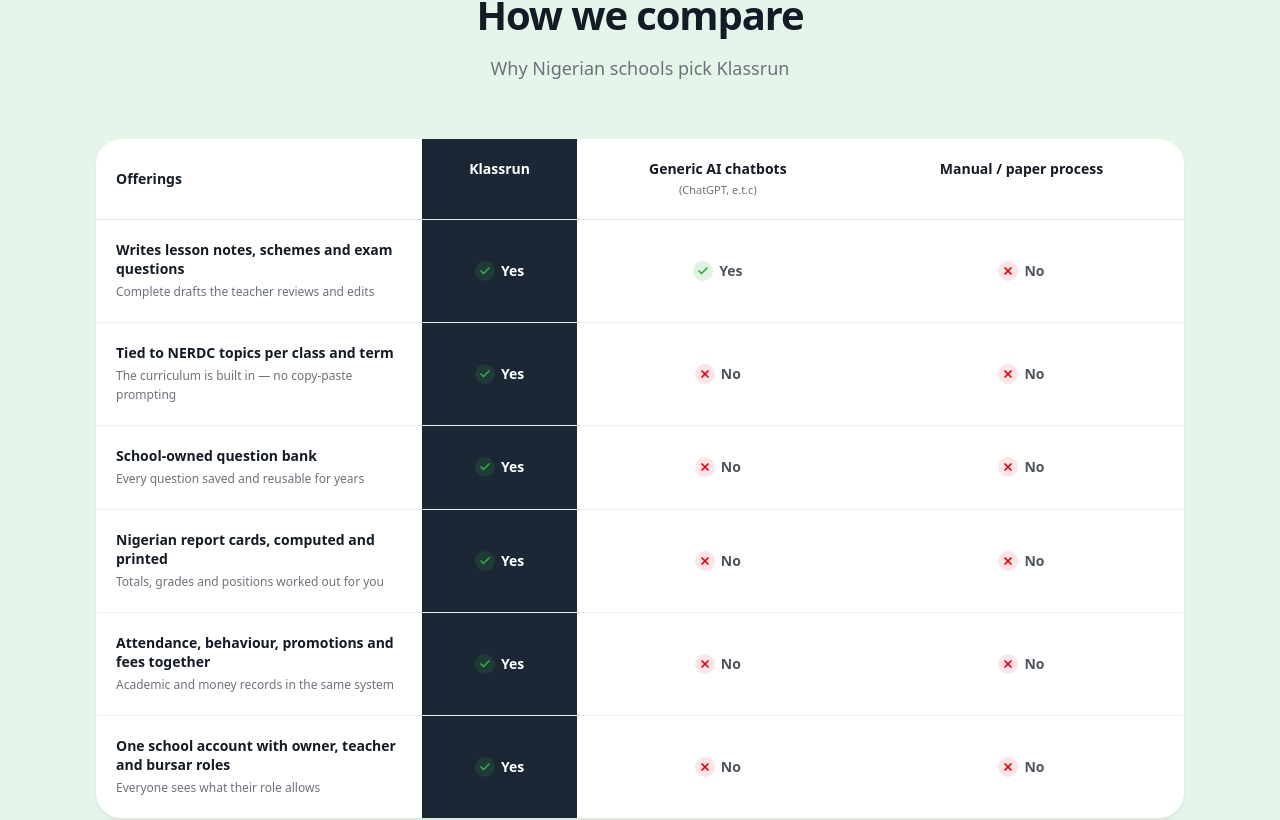
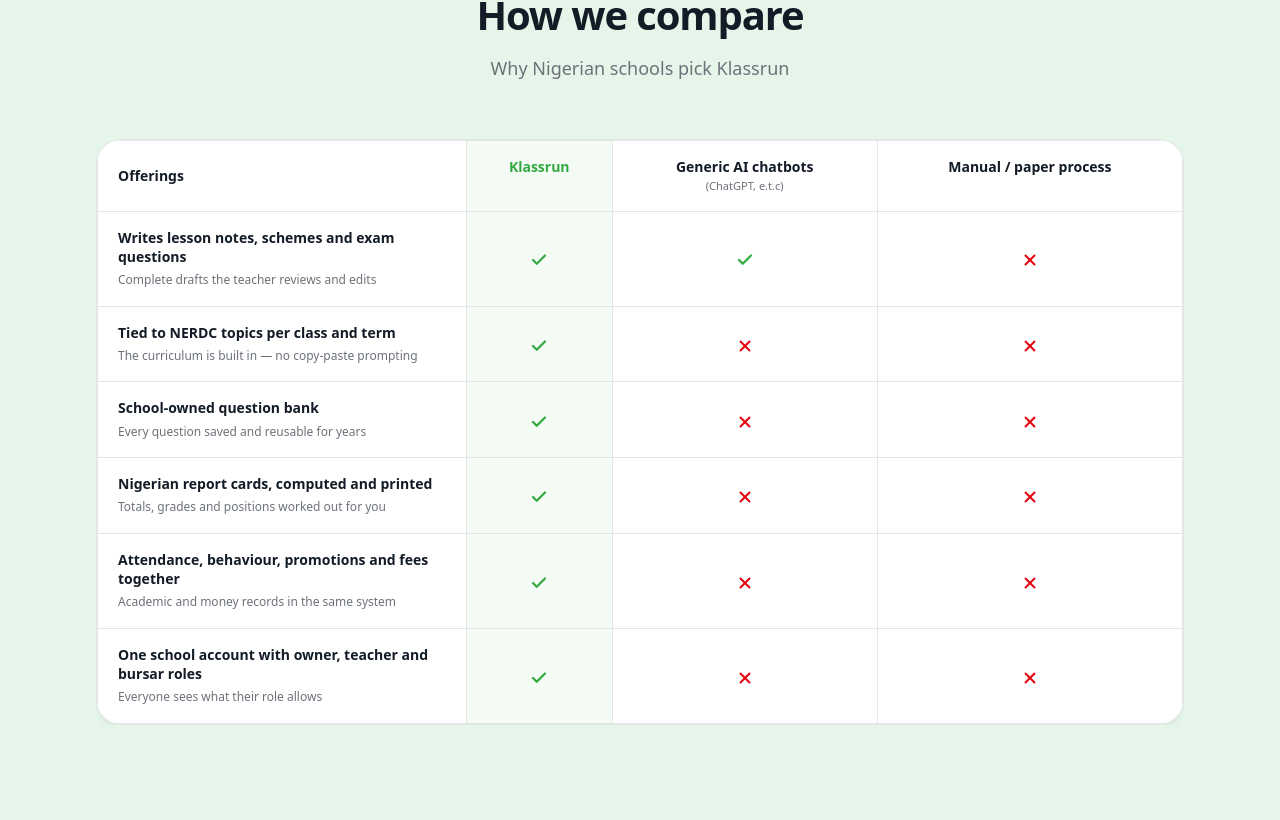
Before and after one commit to klassrun/klassrun-web, a Next.js app: page / in a window 1280 px wide. Shown: the part 3025-3845 px from the top of the page. Built offline with nearby package versions, Linux system fonts and the light colour scheme.

Commit message:
Comparison: classic ruled table with plain check/x marks, green-tinted Klassrun column

```diff
--- a/components/Comparison.jsx
+++ b/components/Comparison.jsx
@@ -1,12 +1,11 @@
 import { Check, X } from 'lucide-react'
 import { Section, SectionHeader } from './ui/Section'
 
-// REVIEW BEFORE LAUNCH — every cell in the three competitor columns is a
-// claim about other products. Confirm each one yourself before this goes live.
+// REVIEW BEFORE LAUNCH — every cell in the competitor columns is a claim
+// about other products. Confirm each one yourself before this goes live.
 const COLUMNS = [
   { key: 'klassrun', label: 'Klassrun', sub: null },
   { key: 'chatbot', label: 'Generic AI chatbots', sub: '(ChatGPT, e.t.c)' },
-  // { key: 'sms', label: 'School management software', sub: '(Edves, Educare, e.t.c)' },
   { key: 'manual', label: 'Manual / paper process', sub: null },
 ]
 
@@ -43,33 +42,6 @@
   },
 ]
 
-function Cell({ yes, highlighted }) {
-  return (
-    <td className={`px-4 py-5 text-center ${highlighted ? 'bg-klassrun-navy' : ''}`}>
-      <span className="inline-flex items-center gap-1.5">
-        <span
-          className={`h-5 w-5 rounded-full flex items-center justify-center ${
-            yes ? 'bg-primary/15' : 'bg-destructive/10'
-          }`}
-        >
-          {yes ? (
-            <Check size={12} className="text-primary" strokeWidth={3.5} />
-          ) : (
-            <X size={12} className="text-destructive" strokeWidth={3.5} />
-          )}
-        </span>
-        <span
-          className={`text-sm font-semibold ${
-            highlighted ? 'text-white' : 'text-foreground/75'
-          }`}
-        >
-          {yes ? 'Yes' : 'No'}
-        </span>
-      </span>
-    </td>
-  )
-}
-
 export default function Comparison() {
   return (
     <Section id="compare" surface="mint">
@@ -78,27 +50,30 @@
         subtitle="Why Nigerian schools pick Klassrun"
       />
 
-      <div className="overflow-x-auto rounded-2xl bg-white shadow-card">
-        <table className="w-full min-w-[820px] text-left border-collapse">
+      <div className="overflow-x-auto">
+        <div className="min-w-[720px] rounded-2xl border border-soft bg-white overflow-hidden shadow-card">
+          <table className="w-full border-collapse text-left">
             <thead>
-            <tr className="border-b border-soft">
-              <th className="px-5 py-5 text-sm font-bold text-foreground w-[30%]">Offerings</th>
+              <tr>
+                <th className="border border-soft px-5 py-4 text-sm font-bold text-foreground w-[34%]">
+                  Offerings
+                </th>
                 {COLUMNS.map((col) => (
                   <th
                     key={col.key}
-                  className={`px-4 py-5 text-center align-top ${
-                    col.key === 'klassrun' ? 'bg-klassrun-navy' : ''
+                    className={`border border-soft px-4 py-4 text-center align-top ${
+                      col.key === 'klassrun' ? 'bg-primary/5' : ''
                     }`}
                   >
                     <span
                       className={`block text-sm font-bold leading-snug ${
-                      col.key === 'klassrun' ? 'text-white' : 'text-foreground'
+                        col.key === 'klassrun' ? 'text-primary' : 'text-foreground'
                       }`}
                     >
                       {col.label}
                     </span>
                     {col.sub && (
-                    <span className="block mt-1 text-[11px] font-normal text-muted-foreground">
+                      <span className="block mt-0.5 text-[11px] font-normal text-muted-foreground">
                         {col.sub}
                       </span>
                     )}
@@ -107,23 +82,41 @@
               </tr>
             </thead>
             <tbody>
-            {ROWS.map((row, i) => (
-              <tr key={row.title} className={i < ROWS.length - 1 ? 'border-b border-subtle' : ''}>
-                <td className="px-5 py-5 align-top">
+              {ROWS.map((row) => (
+                <tr key={row.title}>
+                  <td className="border border-soft px-5 py-4 align-top">
                     <p className="text-sm font-bold text-foreground leading-snug">{row.title}</p>
                     <p className="mt-1 text-xs text-muted-foreground leading-relaxed">{row.sub}</p>
                   </td>
                   {COLUMNS.map((col) => (
-                  <Cell
+                    <td
                       key={col.key}
-                    yes={row.values[col.key]}
-                    highlighted={col.key === 'klassrun'}
+                      className={`border border-soft px-4 py-4 text-center align-middle ${
+                        col.key === 'klassrun' ? 'bg-primary/5' : ''
+                      }`}
+                    >
+                      {row.values[col.key] ? (
+                        <Check
+                          size={18}
+                          className="inline-block text-primary"
+                          strokeWidth={3}
+                          aria-label="Yes"
                         />
+                      ) : (
+                        <X
+                          size={18}
+                          className="inline-block text-destructive"
+                          strokeWidth={2.5}
+                          aria-label="No"
+                        />
+                      )}
+                    </td>
                   ))}
                 </tr>
               ))}
             </tbody>
           </table>
+        </div>
       </div>
 
       <p className="mt-4 text-center text-xs text-muted-foreground sm:hidden">
```
Lines whose indentation alone changed are shown as unchanged.
